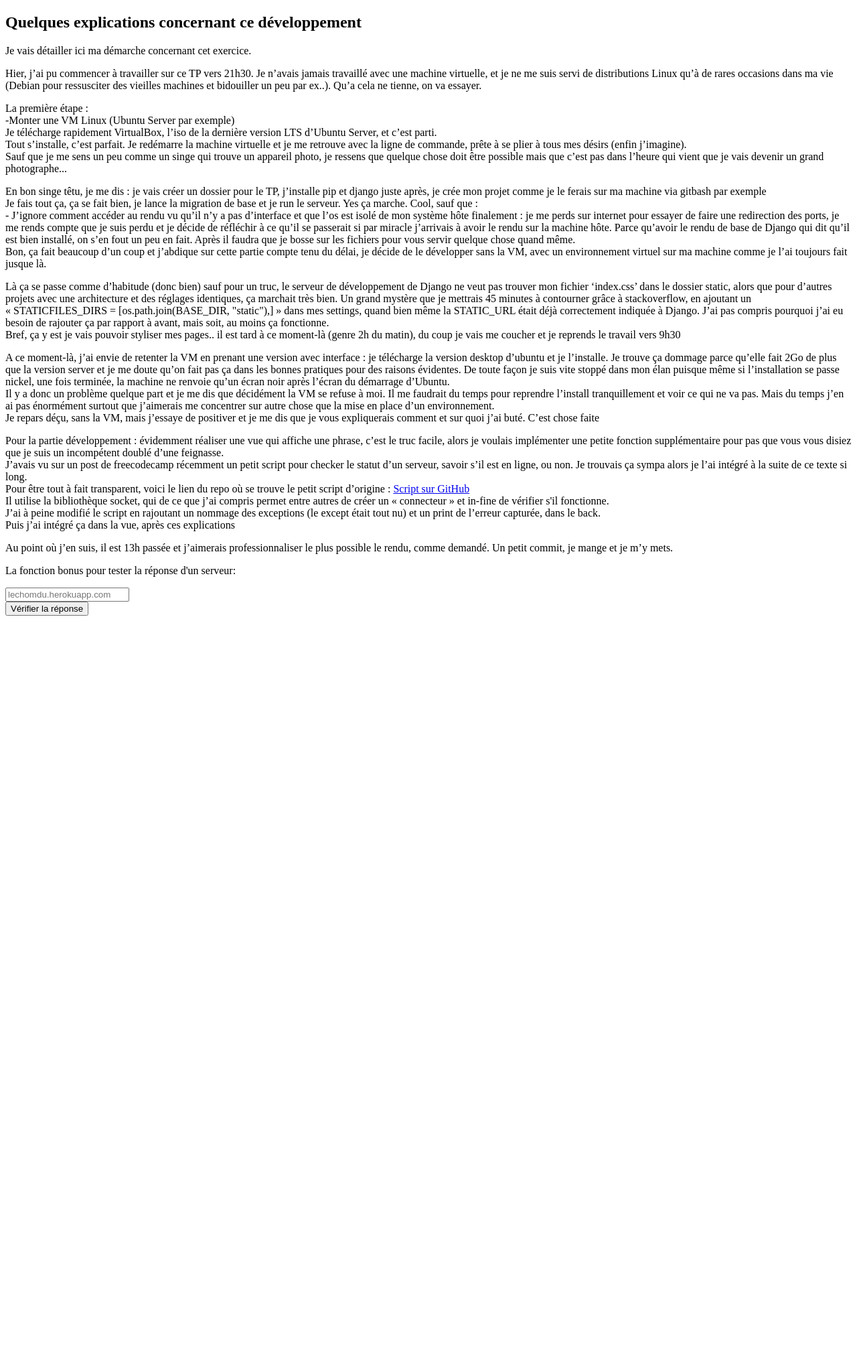
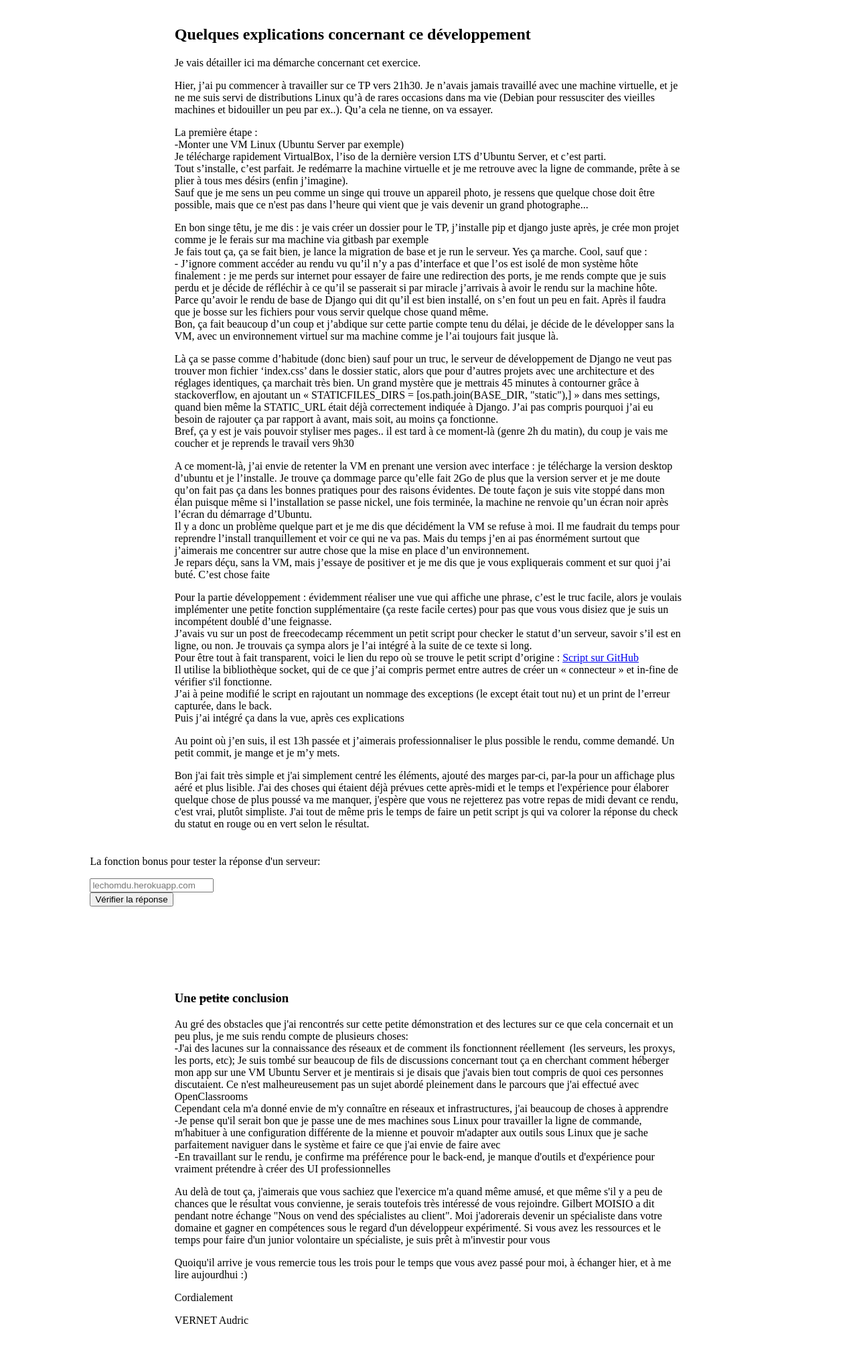
Before and after one commit to atarax-dev/Tp, a Django app: page /explanations in a window 1280 px wide. Shown: the whole page at 67% size. Before the commit the page ends 919 px from the top, so only its background shows below. Run offline with Django 4.2, Linux system fonts and the light colour scheme.

Commit message:
Ajout style et concluion
Commit avant merge

```diff
--- /dev/null
+++ b/static/css/explanations.css
@@ -0,0 +1,9 @@
+.explanations-feed, .conclusion-feed{
+margin : 20%;
+margin-top : 3%;
+margin-bottom : 3%;
+}
+.bonus-feed{
+margin-left : 10%;
+margin-bottom : 10%;
+}
--- a/static/index.css
+++ b/static/css/index.css
@@ -1,3 +1,4 @@
 h1, .explanations{
+    margin-top : 10%;
     text-align: center;
 }
--- /dev/null
+++ b/static/js/explanations.js
@@ -0,0 +1,12 @@
+let resultMessage = document.getElementById("result-message");
+try{
+    if (resultMessage.textContent == "Ce site répond correctement"){
+    resultMessage.style.color = "green";
+    }
+    else if (resultMessage.textContent == "Ce site ne répond pas ou l'entrée est invalide"){
+    resultMessage.style.color = "red";
+    }
+    } catch (error) {
+    console.log(error.message)
+    console.log("La variable n'est pas encore créée par le rendu, il faut exécuter la fonction")
+    }
--- a/templates/explanations.html
+++ b/templates/explanations.html
@@ -1,8 +1,11 @@
+{% load static %}
 <!DOCTYPE html>
 <html lang="fr">
 <head>
     <meta charset="UTF-8">
     <title>Des explications</title>
+    <link rel="stylesheet" href="/static/css/explanations.css">
+
 </head>
 <body>
 <div class="explanations-feed">
@@ -19,8 +22,8 @@
     <br>Tout s’installe, c’est parfait. Je redémarre la machine virtuelle et je me retrouve avec
     la ligne de commande, prête à se plier à tous mes désirs (enfin j’imagine).
     <br>Sauf que je me sens un peu comme un singe qui trouve un appareil photo, je ressens que
-    quelque chose doit être possible mais que c’est pas dans l’heure qui vient que je vais devenir
-    un grand photographe...</p>
+    quelque chose doit être possible, mais que ce n'est pas dans l’heure qui vient que je vais
+    devenir un grand photographe...</p>
 <p>En bon singe têtu, je me dis : je vais créer un dossier pour le TP, j’installe pip et django
     juste après, je crée mon projet comme je le ferais sur ma machine via gitbash par exemple
     <br>Je fais tout ça, ça se fait bien, je lance la migration de base et je run le serveur.
@@ -56,8 +59,8 @@
     <br>Je repars déçu, sans la VM, mais j’essaye de positiver et je me dis que je vous
     expliquerais comment et sur quoi j’ai buté. C’est chose faite</p>
 <p>Pour la partie développement : évidemment réaliser une vue qui affiche une phrase, c’est le
-    truc facile, alors je voulais implémenter une petite fonction supplémentaire pour pas que vous
-    vous disiez que je suis un incompétent doublé d’une feignasse.
+    truc facile, alors je voulais implémenter une petite fonction supplémentaire (ça reste facile
+    certes) pour pas que vous vous disiez que je suis un incompétent doublé d’une feignasse.
     <br>J’avais vu sur un post de freecodecamp récemment un petit script pour checker le statut
     d’un serveur, savoir s’il est en ligne, ou non. Je trouvais ça sympa alors je l’ai intégré à la
     suite de ce texte si long.
@@ -72,7 +75,12 @@
     <br>Puis j’ai intégré ça dans la vue, après ces explications</p>
 <p>Au point où j’en suis, il est 13h passée et j’aimerais professionnaliser le plus possible le
     rendu, comme demandé. Un petit commit, je mange et je m’y mets. </p>
-
+    <p> Bon j'ai fait très simple et j'ai simplement centré les éléments, ajouté des marges par-ci,
+    par-la pour un affichage plus aéré et plus lisible. J'ai des choses qui étaient déjà prévues
+    cette après-midi et le temps et l'expérience pour élaborer quelque chose de plus poussé va
+        me manquer, j'espère que vous ne rejetterez pas votre repas de midi devant ce rendu,
+        c'est vrai, plutôt simpliste. J'ai tout de même pris le temps de faire un petit script js
+    qui va colorer la réponse du check du statut en rouge ou en vert selon le résultat.</p>
 
 </div>
 <div class="bonus-feed" id="bonus">
@@ -85,11 +93,42 @@
         </div>
     </form>
     {% if result_message %}
-    <div class="result-message">
-        <p>{{result_message}}</p>
+    <div>
+        <p id="result-message">{{result_message}}</p>
     </div>
     {% endif %}
 </div>
+<div class="conclusion-feed">
+    <h3>Une <del>petite</del> conclusion</h3>
+    <p>Au gré des obstacles que j'ai rencontrés sur cette petite démonstration et des lectures sur
+        ce que cela concernait et un peu plus, je me suis rendu compte de plusieurs choses:
+        <br>-J'ai des lacunes sur la connaissance des réseaux et de comment ils fonctionnent
+        réellement  (les serveurs, les proxys, les ports, etc); Je suis tombé sur beaucoup de
+        fils de discussions concernant tout ça en cherchant comment héberger mon app sur une VM
+        Ubuntu Server et je mentirais si je disais que j'avais bien tout compris de quoi ces
+        personnes discutaient. Ce n'est malheureusement pas un sujet abordé pleinement dans le
+        parcours que j'ai effectué avec OpenClassrooms
+        <br>Cependant cela m'a donné envie de m'y connaître en réseaux et infrastructures, j'ai
+        beaucoup de choses à apprendre
+        <br>-Je pense qu'il serait bon que je passe une de mes machines sous Linux pour travailler
+    la ligne de commande, m'habituer à une configuration différente de la mienne et pouvoir
+        m'adapter aux outils sous Linux que je sache parfaitement naviguer dans le système et
+    faire ce que j'ai envie de faire avec
+        <br>-En travaillant sur le rendu, je confirme ma préférence pour le back-end, je manque
+    d'outils et d'expérience pour vraiment prétendre à créer des UI professionnelles</p>
+    <p>Au delà de tout ça, j'aimerais que vous sachiez que l'exercice m'a quand même amusé, et que
+        même s'il y a peu de chances que le résultat vous convienne, je serais toutefois très
+    intéressé de vous rejoindre. Gilbert MOISIO a dit pendant notre échange "Nous on vend des
+    spécialistes au client". Moi j'adorerais devenir un spécialiste dans votre domaine et gagner en
+    compétences sous le regard d'un développeur expérimenté. Si vous avez les ressources et le
+    temps pour faire d'un junior volontaire un spécialiste, je suis prêt à m'investir pour vous</p>
+    <p>Quoiqu'il arrive je vous remercie tous les trois pour le temps que vous avez passé pour moi,
+    à échanger hier, et à me lire aujourdhui :)</p>
+    <p>Cordialement</p>
+    <p>VERNET Audric</p>
 
+
+</div>
+<script src="static/js/explanations.js"></script>
 </body>
 </html>
--- a/templates/index.html
+++ b/templates/index.html
@@ -4,7 +4,7 @@
 <head>
     <meta charset="UTF-8">
     <title>Exercice</title>
-    <link rel="stylesheet" href="/static/index.css">
+    <link rel="stylesheet" href="/static/css/index.css">
 </head>
 <body>
 <div class="main-feed">
```
